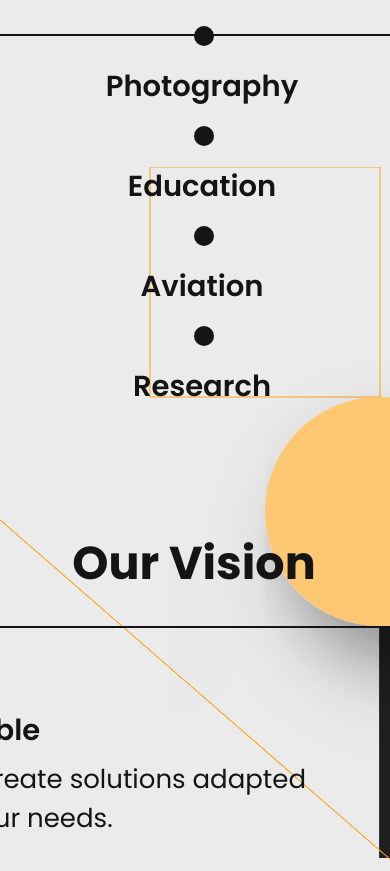
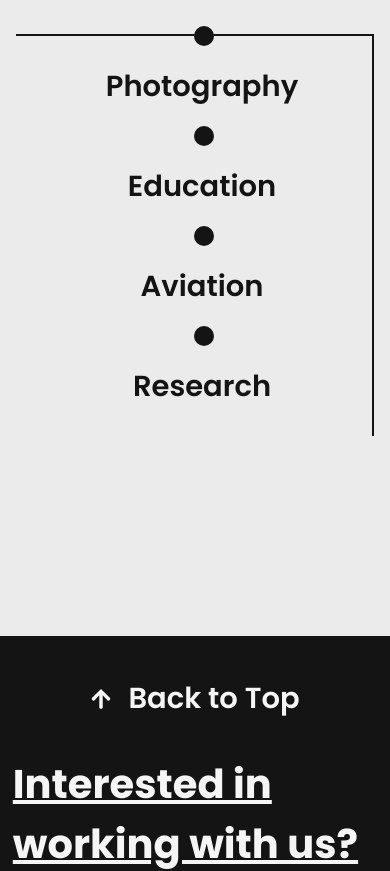
Before and after one commit to LGP21-LGP1/lgp21-lgp1.github.io, a Next.js app: page / in a window 390 px wide. Shown: the part 1200-2071 px from the top of the page. Built offline with nearby package versions, Linux system fonts and the light colour scheme; no server answers; a web font is replaced by a local one.

Commit message:
homepage: solutions responsive

```diff
--- a/pages/index.js
+++ b/pages/index.js
@@ -112,7 +112,7 @@ export default function Home() {
                 </span>
               </div>
             </section>
-            <section id={style.vision}>
+            {/* <section id={style.vision}>
               <h2 id={style.ourVision}>Our Vision</h2>
               <hr id={style.visionLine}></hr>
               <AbstractArt id={style.abstractArt} />
@@ -177,7 +177,7 @@ export default function Home() {
             </section>
             <DarkCircle id={style.darkCircle} />
             <LShape id={style.lShape} />
-            <YellowLines id={style.yellowLines} />
+            <YellowLines id={style.yellowLines} /> */}
           </span>
         </main>
         <Footer dark={true} />
--- a/styles/home.module.css
+++ b/styles/home.module.css
@@ -6,8 +6,9 @@
 #homeContent {
   position: relative;
   max-width: 1365px;
-  width: 1365px;
+  width: 100%;
   margin-top: 300px;
+  padding: 0 1rem;
 }
 
 #hero {
@@ -93,6 +94,7 @@
 
 #solutionsList {
   display: flex;
+  flex-wrap: wrap;
   width: 100%;
   justify-content: space-between;
   border-top: 2px solid var(--dark);
@@ -100,10 +102,11 @@
 }
 
 #solutionsList span {
-  flex-grow: 1 1 0px;
+  flex-grow: 1;
   text-align: center;
   height: 100px;
-  width: 100%;
+  max-width: 100%;
+  flex: 25%;
   line-height: 100px;
   position: relative;
 }
```
